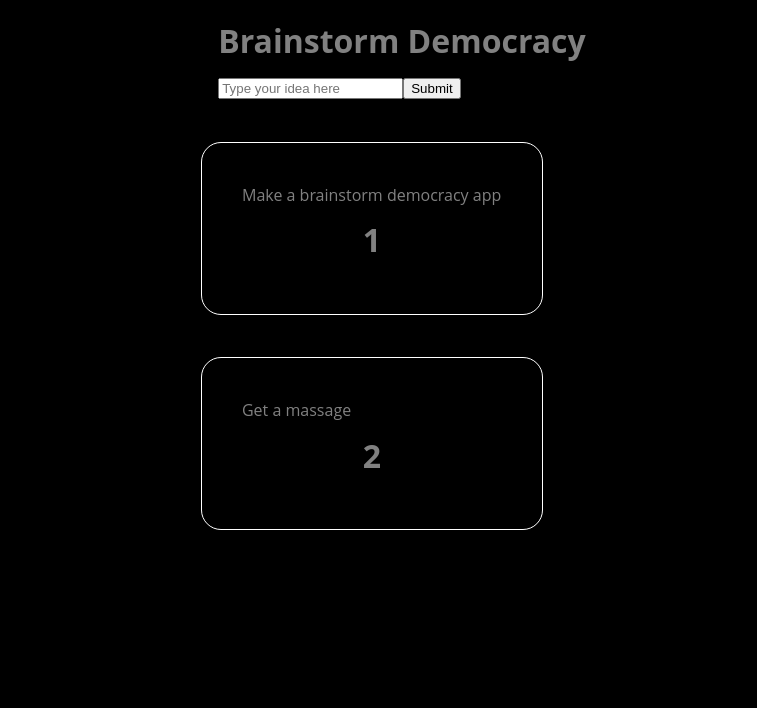
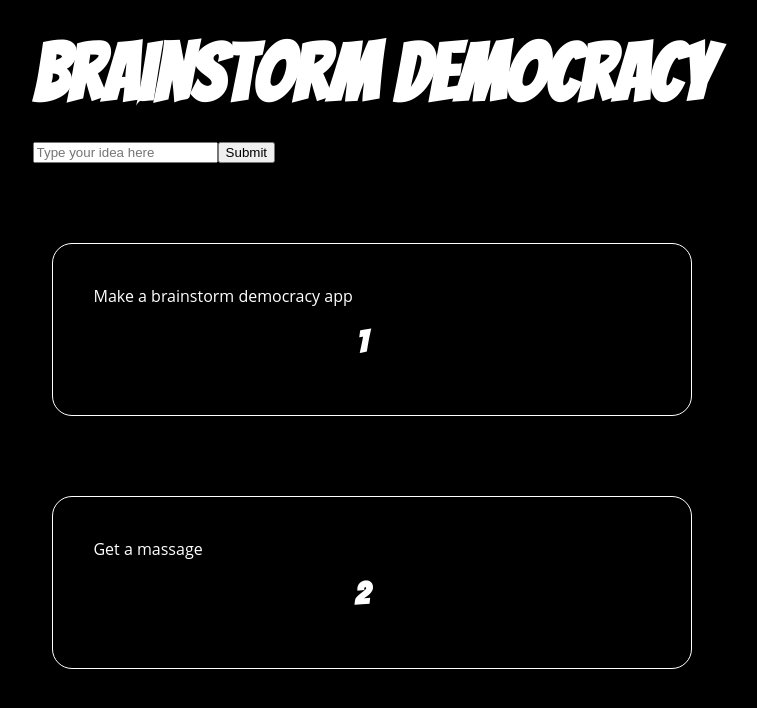
Before and after one commit to demo-devs/brainstorm-democracy, a React app: page / in a window 1280 px wide. Shown: the whole page, without its empty margins (288-1045 px from the left). Built offline with nearby package versions, Linux system fonts and the light colour scheme.

Commit message:
everything white

```diff
--- a/index.css
+++ b/index.css
@@ -11,12 +11,21 @@ body, main {
     flex-direction: row;
     justify-content: center;
     flex-wrap: nowrap;
-
+    color: white;
 
 }
 
+#heading {
+  margin-right: 60px;
+  font-size: 5em;
+}
 h1 {
   text-align: center;
+  font-family: 'Bangers', cursive;
+  color: white;
+  margin-right: 20px;
+
+
 }
 #formDiv {
   margin-left: 100px;
--- a/index.html
+++ b/index.html
@@ -1,6 +1,8 @@
 <!DOCTYPE html>
 <html lang="">
   <head>
+    <link href="https://fonts.googleapis.com/css?family=Bangers" rel="stylesheet">
+
     <meta charset="utf-8" />
     <title>brainstorm-democracy</title>
     <meta name="viewport" content="width=device-width, initial-scale=1" />
--- a/index.js
+++ b/index.js
@@ -17,7 +17,7 @@ const store = createStore(reducer, initialState)
 const Input = (props) => {
   return (
   <div id='formDiv'>
-    <h1>Brainstorm Democracy</h1>
+    <h1 id='heading'>Brainstorm Democracy</h1>
     <input type='text'  placeholder='Type your idea here' />
     <input class='btn' type='submit' value='Submit' onClick={(e) => {
       props.dispatch({type: 'ADD_ONE', payload: {desc: e.target.previousSibling.value, votes: 0}})
```
